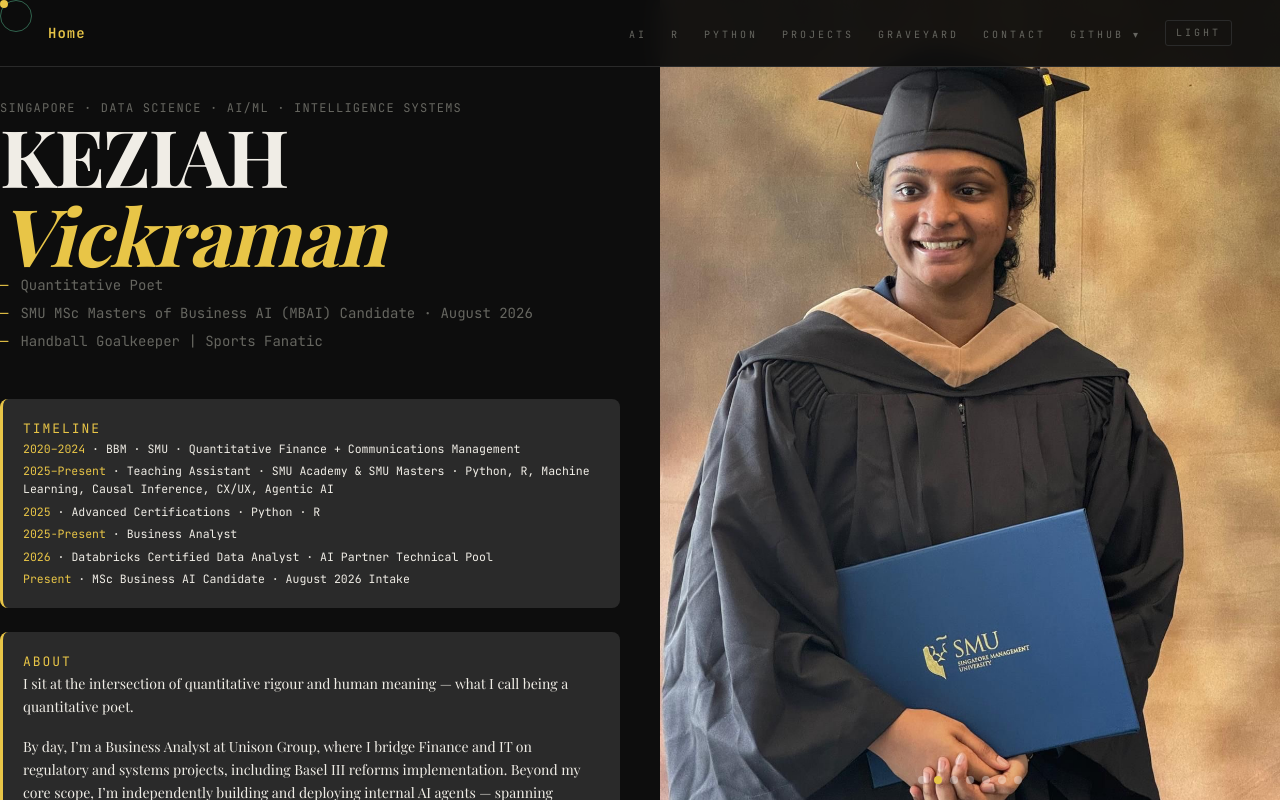
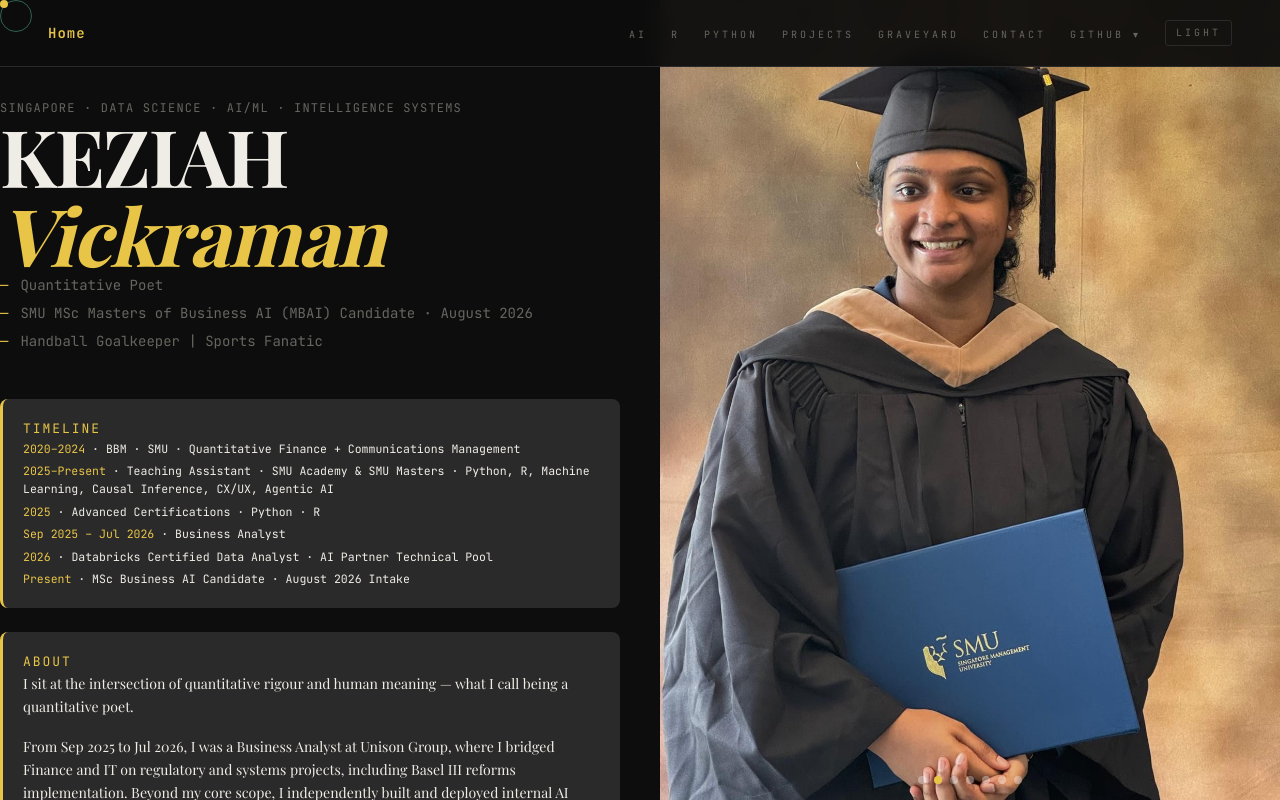
Before and after one commit to KeziahVickraman-MBAI/keziah-portfolio-updated, a Next.js app: page / in a window 1280 px wide. Built offline with nearby package versions, Linux system fonts and the light colour scheme.

Commit message:
Mark Business Analyst role as Sep 2025 – Jul 2026
Co-Authored-By: Claude Opus 5.5 <noreply@anthropic.com>

```diff
--- a/app/layout.tsx
+++ b/app/layout.tsx
@@ -23,7 +23,7 @@ const jetbrains = JetBrains_Mono({
 export const metadata: Metadata = {
   title: "Keziah Vickraman — Quantitative Poet",
   description:
-    "Business Analyst · Teaching Assistant · MBAI Candidate · Handball Goalkeeper. Bridging rigorous mathematics and humanistic inquiry.",
+    "Teaching Assistant · MBAI Candidate · Handball Goalkeeper. Bridging rigorous mathematics and humanistic inquiry.",
   keywords: [
     "Keziah Vickraman",
     "Quantitative Finance",
--- a/app/page.tsx
+++ b/app/page.tsx
@@ -24,7 +24,7 @@ const CREDENTIALS = [
   { year: "2020–2024", desc: "BBM · SMU · Quantitative Finance + Communications Management" },
   { year: "2025–Present", desc: "Teaching Assistant · SMU Academy & SMU Masters · Python, R, Machine Learning, Causal Inference, CX/UX, Agentic AI" },
   { year: "2025", desc: "Advanced Certifications · Python · R" },
-  { year: "2025-Present", desc: "Business Analyst"},
+  { year: "Sep 2025 – Jul 2026", desc: "Business Analyst"},
   { year: "2026", desc: "Databricks Certified Data Analyst · AI Partner Technical Pool" },
   { year: "Present", desc: "MSc Business AI Candidate · August 2026 Intake" },
 ];
@@ -138,7 +138,7 @@ export default function Home() {
               className="font-display text-warm leading-relaxed"
               style={{ fontSize: "clamp(0.88rem, 1.1vw, 1rem)", marginBottom: "1.2em" }}
             >
-              By day, I&rsquo;m a Business Analyst at Unison Group, where I bridge Finance and IT on regulatory and systems projects, including Basel III reforms implementation. Beyond my core scope, I&rsquo;m independently building and deploying internal AI agents — spanning document parsing, workflow automation, RAG-based chatbots, and email automation — bringing AI adoption into the organisation from the ground up.
+              From Sep 2025 to Jul 2026, I was a Business Analyst at Unison Group, where I bridged Finance and IT on regulatory and systems projects, including Basel III reforms implementation. Beyond my core scope, I independently built and deployed internal AI agents — spanning document parsing, workflow automation, RAG-based chatbots, and email automation — bringing AI adoption into the organisation from the ground up.
             </p>
             <p
               className="font-display text-warm leading-relaxed"
```
